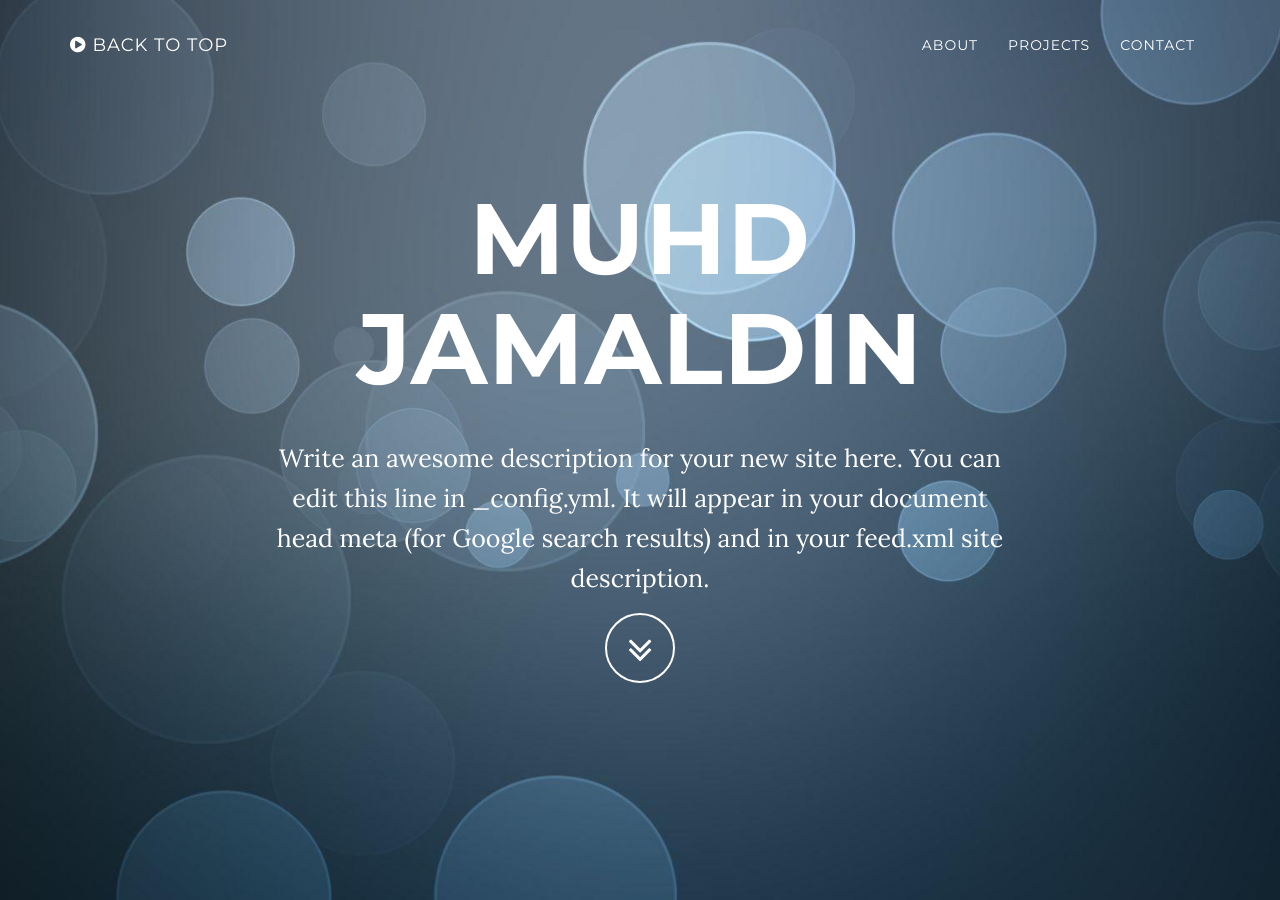
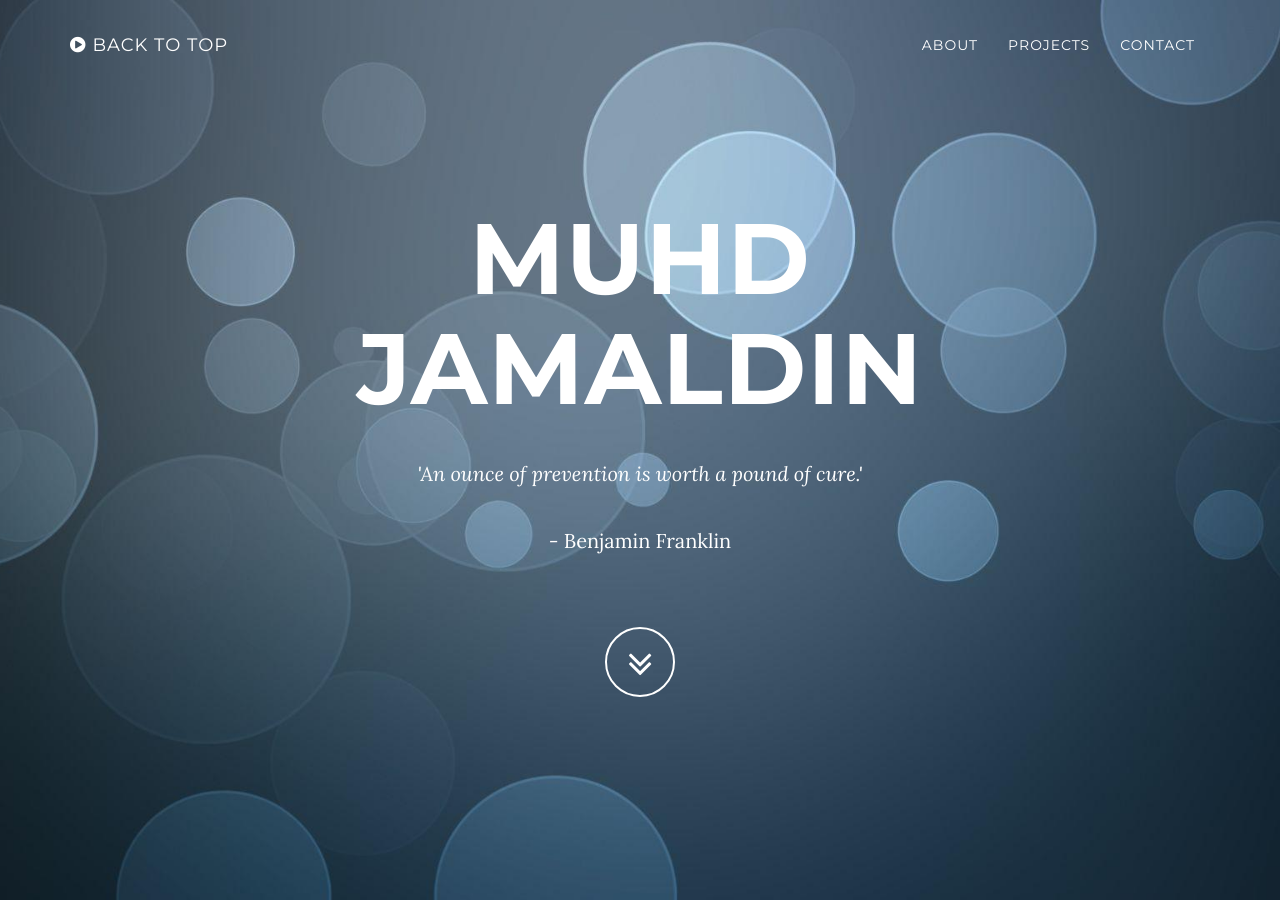
Before and after one commit to Md-Khid/Md-Khid, a Jekyll site: the page built from index.html, in a window 1280 px wide and 900 px high. Built offline with Jekyll 4.4.1, drawn with Linux system fonts in a browser that asks for light colours; some of the changed text lies outside the part shown.

Commit message:
Update _config.yml

```diff
--- a/_config.yml
+++ b/_config.yml
@@ -1,8 +1,9 @@
 # Site settings
 title: Muhd Jamaldin
-email: your-email@domain.com
-url: https://example.github.io
-description: "Write an awesome description for your new site here. You can edit this line in _config.yml. It will appear in your document head meta (for Google search results) and in your feed.xml site description."
+email: jamaldin.md@hotmail.com
+url: https://md-khid.github.io/
+description: "<p><em>'An ounce of prevention is worth a pound of cure.'</em></p>
+              <p>- Benjamin Franklin</p>"
 
 # Color settings (hex-codes without the leading hash-tag)
 color:
@@ -10,20 +11,14 @@ color:
   links: '#219ab3'
 
 # Footer settings
-footer: Your Website
+footer: Muhd Jamaldin
 
 # Social networks usernames (many more available: google-plus, flickr, dribbble, pinterest, instagram, tumblr, linkedin, etc.)
 social:
-  - title: twitter
-    url: https://twitter.com/SBootstrap
-  - title: facebook
-    url:
-  - title: stack-overflow
-    url: http://stackoverflow.com/questions/tagged/jekyll
-  - title: bitbucket
-    url: http://bitbucket.org/jekyll
+  - title: linkedin
+    url: inkedin.com/in/md-j
   - title: github
-    url: https://github.com/IronSummitMedia/startbootstrap
+    url: https://github.com/Md-Khid
 
 # Build settings
 markdown: kramdown
```
